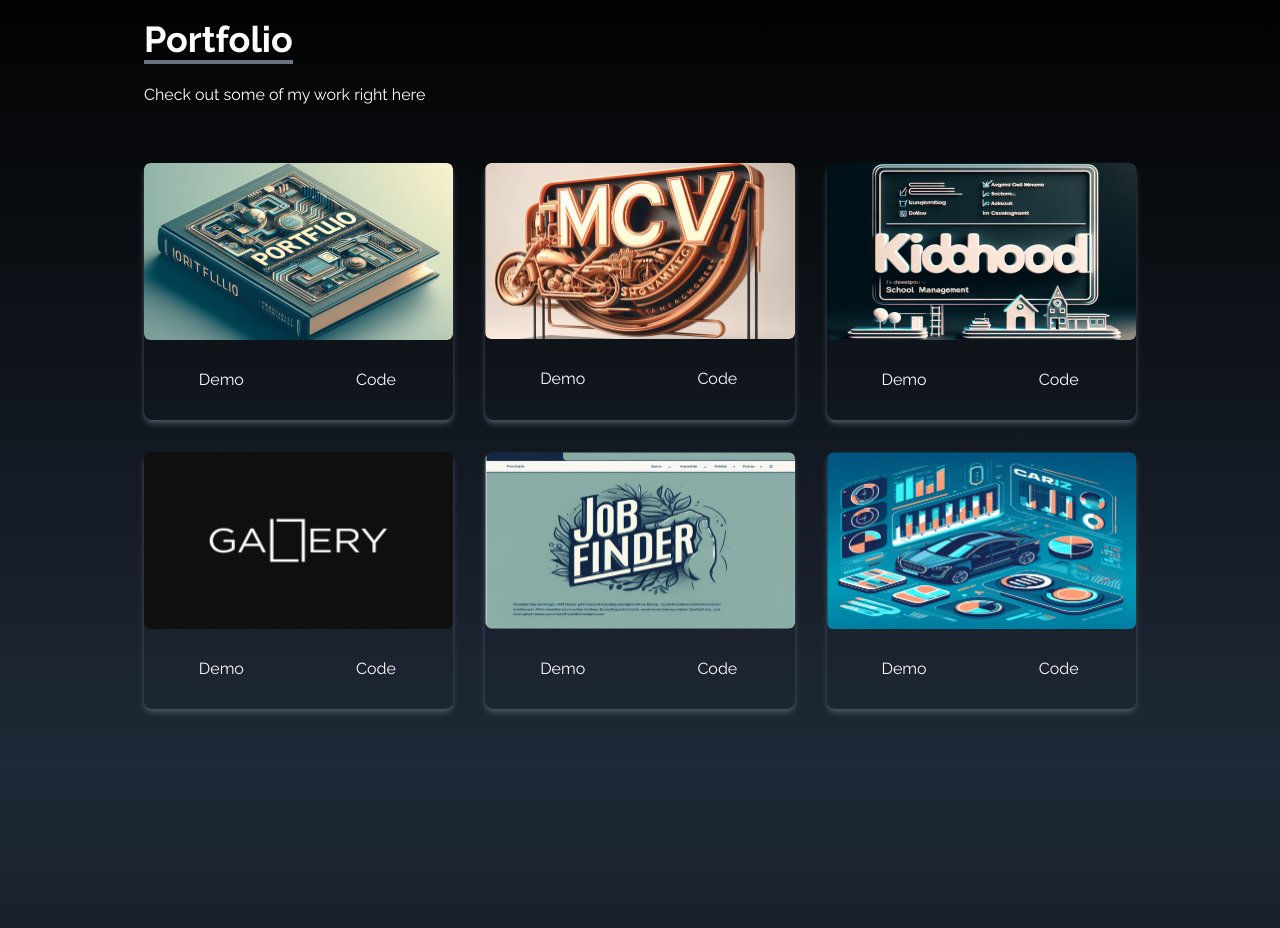
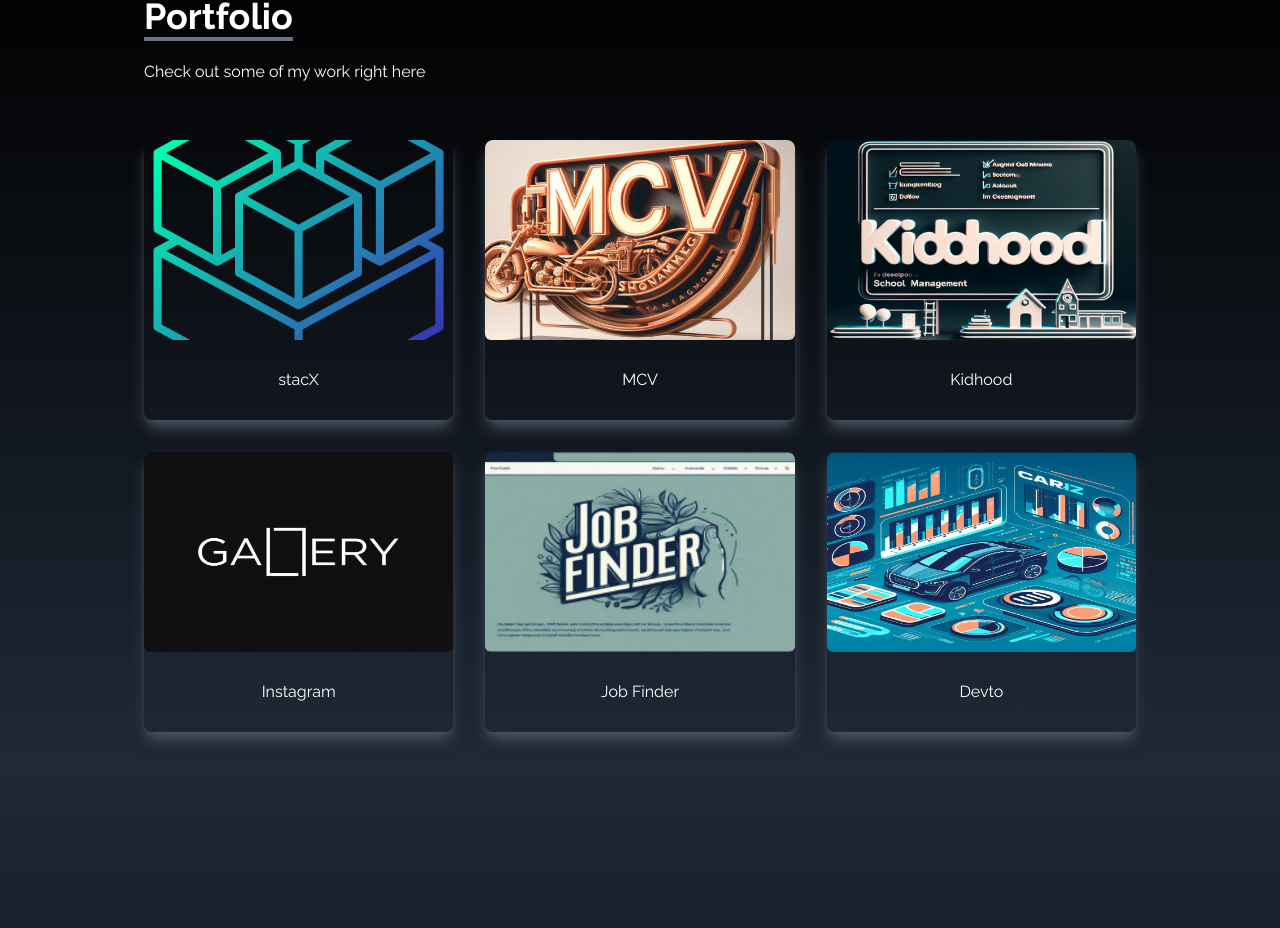
Before and after one commit to naveenkumarsheerla/portfolio, a React (Create React App) app: page / in a window 1280 px wide. Shown: the part 1636-2564 px from the top of the page. Built offline with nearby package versions, Linux system fonts and the light colour scheme.

Commit message:
feat: Add stacX to portfolio
Adds stacX project to the portfolio section with a new image and a button to access it.

```diff
--- a/src/components/Portfolio.jsx
+++ b/src/components/Portfolio.jsx
@@ -6,31 +6,38 @@
 import PF from "../assets/portfolio/PF.png";
 import JobFinder from "../assets/portfolio/JobFinder.png";
 import IG from "../assets/portfolio/Ig.png";
+import stacx from "../assets/portfolio/stacx-logo-cube-3d.png";
 const Portfolio = () => {
   const portfolios = [
     {
       id: 1,
-      src: PF,
+      src: stacx,
+      name: "stacX",
     },
     {
       id: 2,
       src: MCV,
+      name: "MCV"
     },
     {
       id: 3,
       src: kidhood,
+      name: "Kidhood"
     },
     {
       id: 5,
       src: IG,
+      name: "Instagram"
     },
     {
       id: 4,
       src: JobFinder,
+      name: "Job Finder"
     },
     {
       id: 6,
       src: DV,
+      name: "Devto"
     },
   ];
 
@@ -48,22 +55,21 @@
         </div>
 
         <div className="grid gap-8 px-12 sm:grid-cols-2 md:grid-cols-3 sm:px-0">
-          {portfolios.map(({ id, src }) => (
-            <div key={id} className="rounded-lg shadow-md shadow-gray-600">
+          {portfolios.map(({ id, src, name }) => (
+            <div key={id} className="rounded-lg shadow-lg shadow-gray-600 overflow-hidden">
               <img
                 src={src}
-                alt=""
-                className="duration-200 rounded-md hover:scale-105"
+                alt={name}
+                className="duration-200 rounded-md hover:scale-105 object-cover"
+                style={{ height: "200px", width: "100%" }}
               />
               <div className="flex items-center justify-center">
                 <button className="w-1/2 px-6 py-3 m-4 duration-200 hover:scale-105">
-                  Demo
-                </button>
-                <button className="w-1/2 px-6 py-3 m-4 duration-200 hover:scale-105">
-                  Code
+                  {name}
                 </button>
               </div>
             </div>
+
           ))}
         </div>
       </div>
```
Also changed, not shown: src/assets/portfolio/stacx-logo-cube-3d.png (added), src/assets/portfolio/stacx-logo.png (added).
